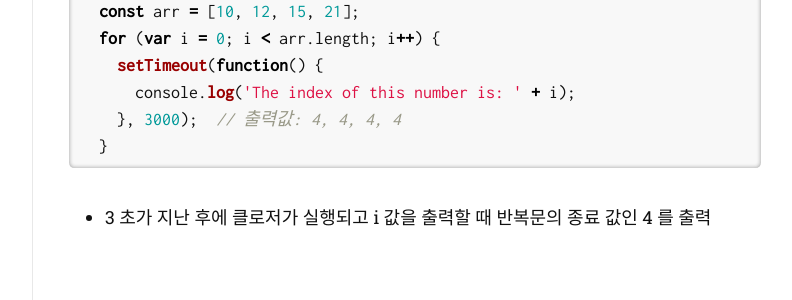
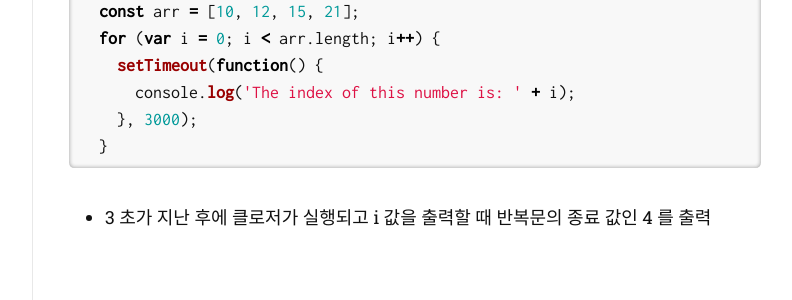
Before and after one commit to ha-jae-geun/jaegeunha94.github.io, a Jekyll site: the page built from _posts/2021-06-27-variable.md, in a window 1280 px wide. Shown: the part 4046-4346 px from the top of the page, without its empty margins (357-1149 px from the left). Built offline with Jekyll 4.4.1, drawn with Linux system fonts in a browser that asks for light colours; nearby versions of some CDN libraries; some web fonts are replaced.

Commit message:
Update 2021-06-27-variable.md

````diff
--- a/_posts/2021-06-27-variable.md
+++ b/_posts/2021-06-27-variable.md
@@ -129,7 +129,7 @@ const test; // Uncaught SyntaxError: Missing initializer in const declaration
   for (var i = 0; i < arr.length; i++) {
     setTimeout(function() {
       console.log('The index of this number is: ' + i);
-    }, 3000);  // 출력값: 4, 4, 4, 4
+    }, 3000);
   }
 ```
 *  3 초가 지난 후에 클로저가 실행되고 i 값을 출력할 때 반복문의 종료 값인 4 를 출력
````
